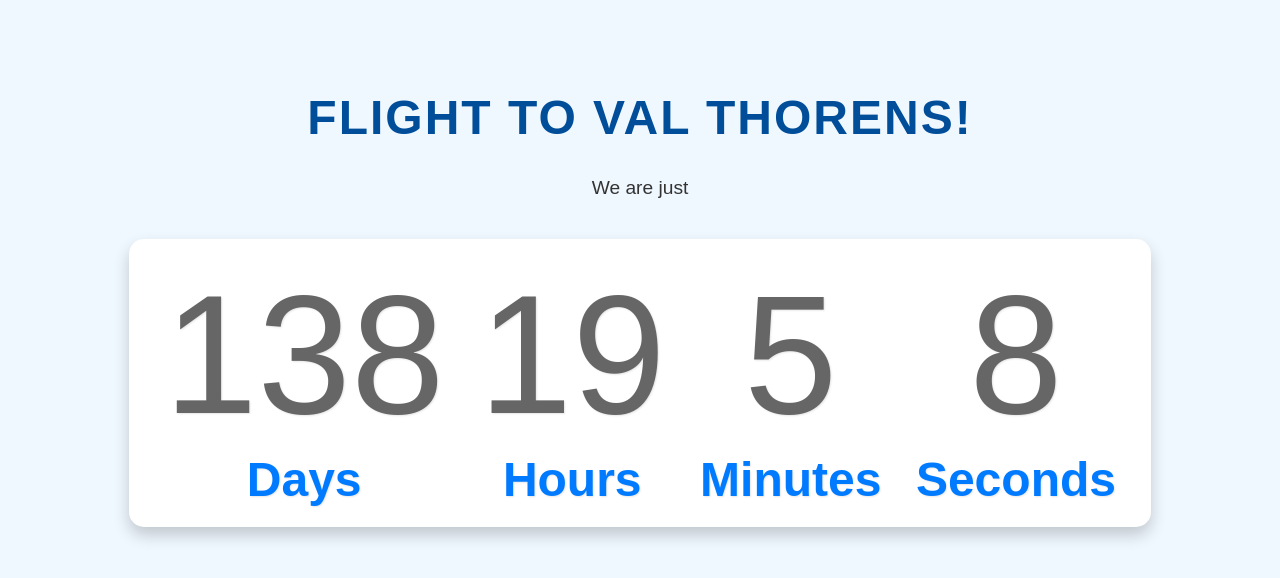
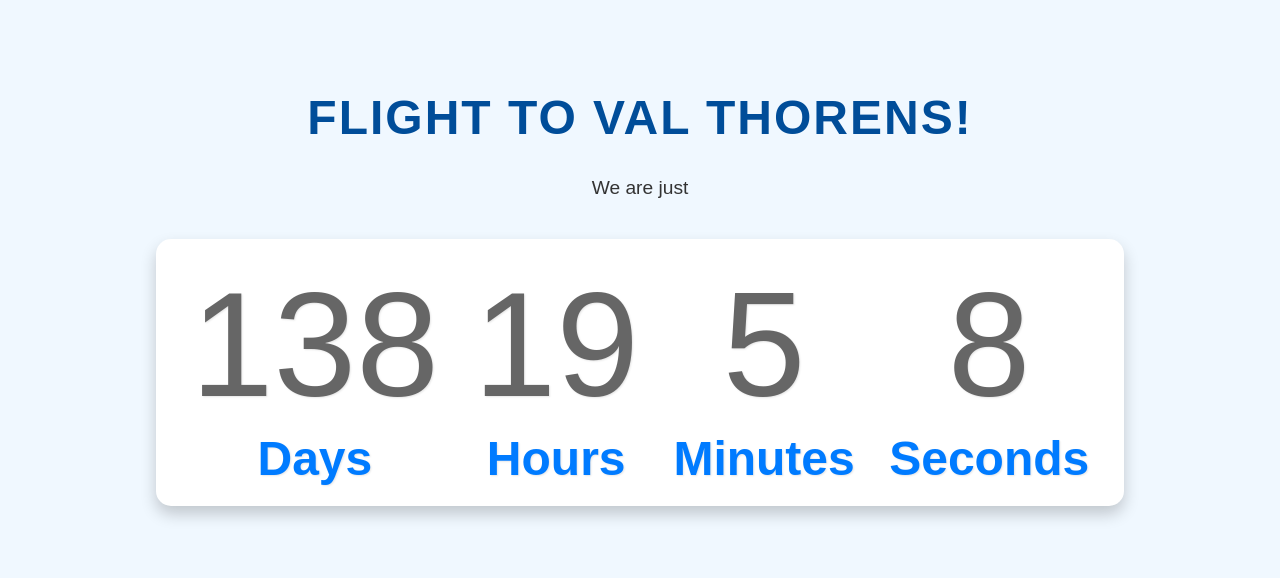
Before and after one commit to barakym/Flight-date, a plain HTML site: page index.html in a window 1280 px wide. Drawn offline with Linux system fonts and the light colour scheme.

Commit message:
Update styles.css

```diff
--- a/styles.css
+++ b/styles.css
@@ -43,7 +43,7 @@ p {
 
 #countdown ul li span {
     display: block; /* Make the day/hour/etc. text appear below the number */
-    font-size: 3.5em; /* Make this text smaller */
+    font-size: 3.1em; /* Make this text smaller */
     font-weight: normal;
     color: #666; /* A lighter gray for this text */
 }
```
